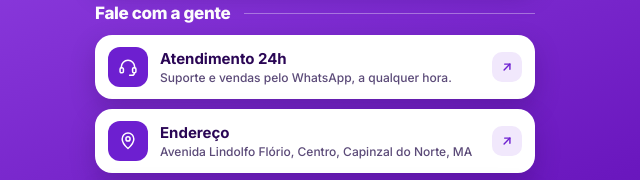
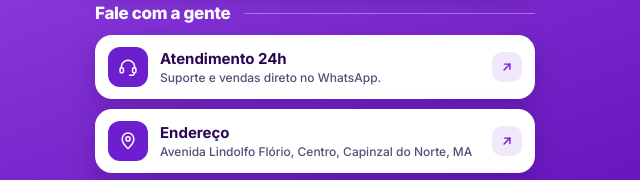
Before and after one commit to paulojorge-cmd/maisinternet, a plain HTML site: page index.html in a window 1280 px wide. Shown: the part 418-598 px from the top of the page, 325-965 px from the left. Drawn offline with Linux system fonts and the light colour scheme.

Commit message:
Update index.html

```diff
--- a/index.html
+++ b/index.html
@@ -168,7 +168,7 @@ details[open] .stores{animation:fadeUp .3s ease}
 </span>
 <span style="flex: 1; min-width: 0; display: flex; flex-direction: column; gap: 2px">
 <span style="font-size: 15px; font-weight: 700">Atendimento 24h</span>
-<span style="font-size: 12px; font-weight: 500; color: #5B4A78">Suporte e vendas pelo WhatsApp, a qualquer hora.</span>
+<span style="font-size: 12px; font-weight: 500; color: #5B4A78">Suporte e vendas direto no WhatsApp.</span>
 </span>
 <span aria-hidden="true" style="flex: none; width: 30px; height: 30px; border-radius: 10px; background: #F1E8FC; display: flex; align-items: center; justify-content: center">
 <svg width="14" height="14" viewBox="0 0 24 24" fill="none" stroke="#6D1FD0" stroke-width="2.4" stroke-linecap="round" stroke-linejoin="round"><path d="M7 17L17 7"></path><path d="M8 7h9v9"></path></svg>
```
